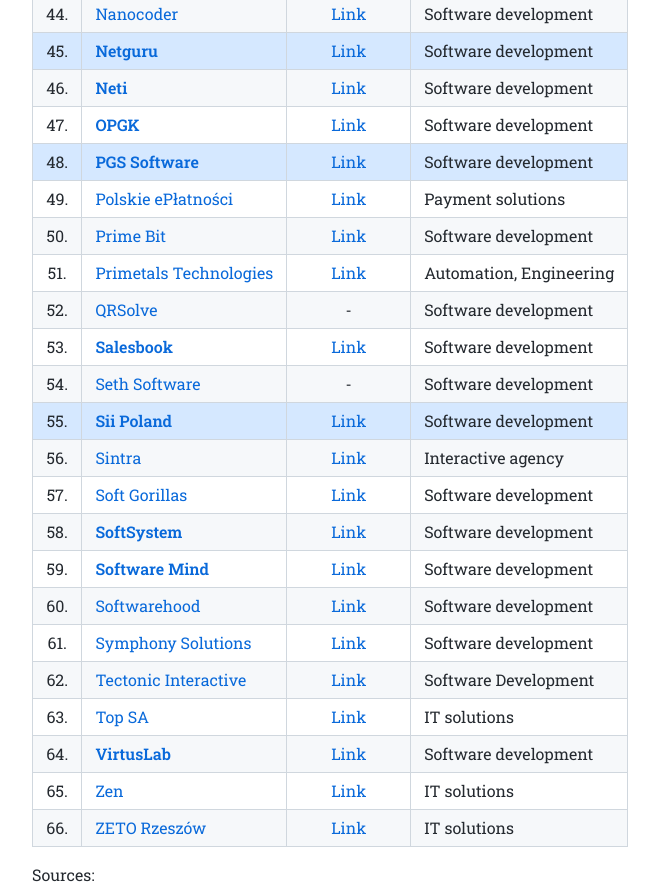
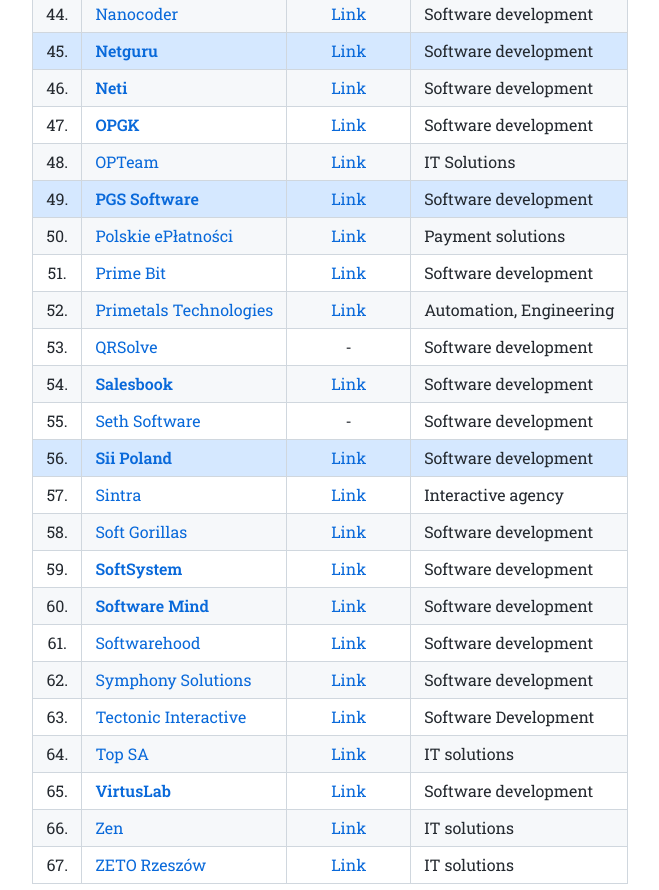
Before and after one commit to maciejb2k/dev-blog, a Gatsby site: page /it-companies-in-rzeszow/ in a window 1280 px wide. Shown: the part 2770-3660 px from the top of the page, without its empty margins (268-927 px from the left). Built offline with nearby package versions, Linux system fonts and the light colour scheme; Gatsby itself is replaced by a stand-in of ours; some packages are replaced by stand-ins of ours.

Commit message:
Add company to post

```diff
--- a/content/blog/it-companies-in-rzeszow/index.md
+++ b/content/blog/it-companies-in-rzeszow/index.md
@@ -10,8 +10,8 @@ readTime: "3"
   .companies tr:nth-child(9) { background: #d5e8ff!important }
   .companies tr:nth-child(28) { background: #d5e8ff!important }
   .companies tr:nth-child(45) { background: #d5e8ff!important }
-  .companies tr:nth-child(48) { background: #d5e8ff!important }
-  .companies tr:nth-child(55) { background: #d5e8ff!important }
+  .companies tr:nth-child(49) { background: #d5e8ff!important }
+  .companies tr:nth-child(56) { background: #d5e8ff!important }
 </style>
 
 I've been looking for IT companies in my city, mainly specializing in software development. In the table below, I've listed all those that are either located in Rzeszów or have some origin in my city. I'm not sure whether I've listed every company worth mentioning, so below the table I've provided all sources, which I've used for research.
@@ -76,25 +76,26 @@ I've highlighted the most interesting companies and the biggest ones (of course
 45\.| [**Netguru**](https://www.netguru.com/) | [Link](https://www.netguru.com/career) | Software development
 46\.| [**Neti**](https://www.neti-soft.com/) | [Link](https://kariera.neti-soft.com/en/) | Software development
 47\.| [**OPGK**](https://www.opgk.rzeszow.pl/) | [Link](https://www.opgk.rzeszow.pl/kariera) | Software development
-48\.| [**PGS Software**](https://www.pgs-soft.com/) | [Link](https://career.pgs-soft.com/) | Software development
-49\.| [Polskie ePłatności](https://pep.pl/) | [Link](https://pep.pl/kariera/) | Payment solutions
-50\.| [Prime Bit](www.primebitstudio.com) | [Link](https://www.primebitstudio.com/p/career) | Software development
-51\.| [Primetals Technologies](https://www.primetals.com/) | [Link](https://nofluffjobs.com/pl/company/primetals-technologies-poland-gsu8yuql) | Automation, Engineering
-52\.| [QRSolve](https://qrsolve.com/) | - | Software development
-53\.| [**Salesbook**](https://www.salesbook.com/pl/) | [Link](https://www.salesbook.com/pl/kariera/) | Software development
-54\.| [Seth Software](https://seth.software/) | - | Software development
-55\.| [**Sii Poland**](https://sii.pl/) | [Link](https://sii.pl/oferty-pracy/) | Software development
-56\.| [Sintra](https://sintraconsulting.pl/) | [Link](https://sintraconsulting.pl/praca/) | Interactive agency
-57\.| [Soft Gorillas](https://softgorillas.com/) | [Link](https://softgorillas.com/pl/join-us/) | Software development
-58\.| [**SoftSystem**](https://www.softsystem.pl/pl/) | [Link](https://www.softsystem.pl/pl/oferty-pracy-rzeszow/) | Software development
-59\.| [**Software Mind**](https://softwaremind.com/) | [Link](https://careers.softwaremind.com/) | Software development
-60\.| [Softwarehood](https://swhood.com/) | [Link](https://swhood.com/careers) | Software development
-61\.| [Symphony Solutions](https://www.symphony-solutions.eu/) | [Link](https://www.symphony-solutions.eu/vacancies-poland/) | Software development
-62\.| [Tectonic Interactive](https://www.tectonicinteractive.com/) | [Link](https://www.tectonicinteractive.com/careers) | Software Development
-63\.| [Top SA](https://topsa.com.pl/) | [Link](https://topsa.com.pl/praca/) | IT solutions
-64\.| [**VirtusLab**](https://virtuslab.com/) | [Link](https://virtuslab.com/join-us/) | Software development
-65\.| [Zen](https://www.zen.com/) | [Link](https://zen.traffit.com/career/) | IT solutions
-66\.| [ZETO Rzeszów](https://zetorzeszow.pl/) | [Link](https://kariera.zetorzeszow.pl/) | IT solutions
+48\.| [OPTeam](https://opteam.pl/) | [Link](https://opteam.pl/kariera/oferty-pracy) | IT Solutions
+49\.| [**PGS Software**](https://www.pgs-soft.com/) | [Link](https://career.pgs-soft.com/) | Software development
+50\.| [Polskie ePłatności](https://pep.pl/) | [Link](https://pep.pl/kariera/) | Payment solutions
+51\.| [Prime Bit](www.primebitstudio.com) | [Link](https://www.primebitstudio.com/p/career) | Software development
+52\.| [Primetals Technologies](https://www.primetals.com/) | [Link](https://nofluffjobs.com/pl/company/primetals-technologies-poland-gsu8yuql) | Automation, Engineering
+53\.| [QRSolve](https://qrsolve.com/) | - | Software development
+54\.| [**Salesbook**](https://www.salesbook.com/pl/) | [Link](https://www.salesbook.com/pl/kariera/) | Software development
+55\.| [Seth Software](https://seth.software/) | - | Software development
+56\.| [**Sii Poland**](https://sii.pl/) | [Link](https://sii.pl/oferty-pracy/) | Software development
+57\.| [Sintra](https://sintraconsulting.pl/) | [Link](https://sintraconsulting.pl/praca/) | Interactive agency
+58\.| [Soft Gorillas](https://softgorillas.com/) | [Link](https://softgorillas.com/pl/join-us/) | Software development
+59\.| [**SoftSystem**](https://www.softsystem.pl/pl/) | [Link](https://www.softsystem.pl/pl/oferty-pracy-rzeszow/) | Software development
+60\.| [**Software Mind**](https://softwaremind.com/) | [Link](https://careers.softwaremind.com/) | Software development
+61\.| [Softwarehood](https://swhood.com/) | [Link](https://swhood.com/careers) | Software development
+62\.| [Symphony Solutions](https://www.symphony-solutions.eu/) | [Link](https://www.symphony-solutions.eu/vacancies-poland/) | Software development
+63\.| [Tectonic Interactive](https://www.tectonicinteractive.com/) | [Link](https://www.tectonicinteractive.com/careers) | Software Development
+64\.| [Top SA](https://topsa.com.pl/) | [Link](https://topsa.com.pl/praca/) | IT solutions
+65\.| [**VirtusLab**](https://virtuslab.com/) | [Link](https://virtuslab.com/join-us/) | Software development
+66\.| [Zen](https://www.zen.com/) | [Link](https://zen.traffit.com/career/) | IT solutions
+67\.| [ZETO Rzeszów](https://zetorzeszow.pl/) | [Link](https://kariera.zetorzeszow.pl/) | IT solutions
 
 </div>
 
```
